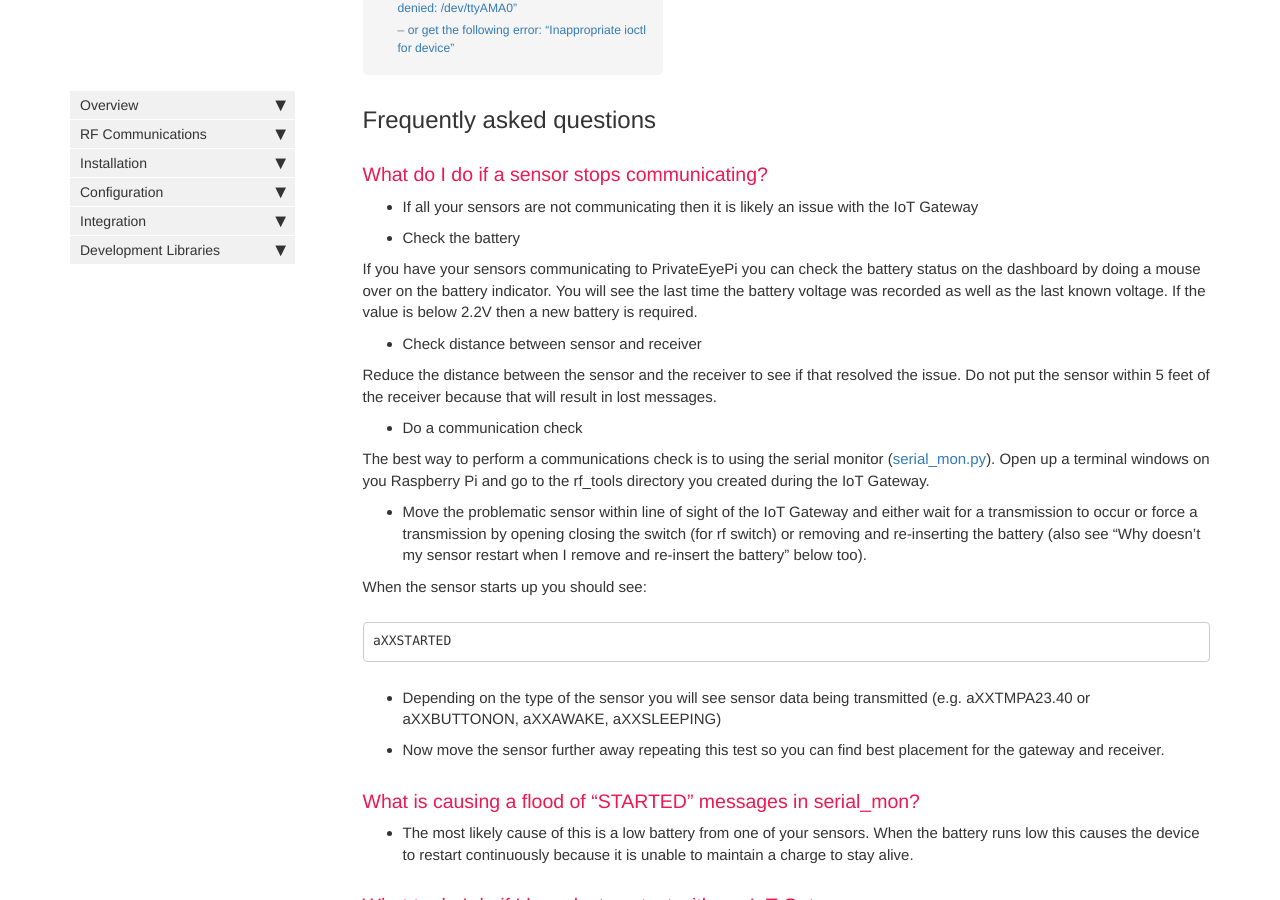
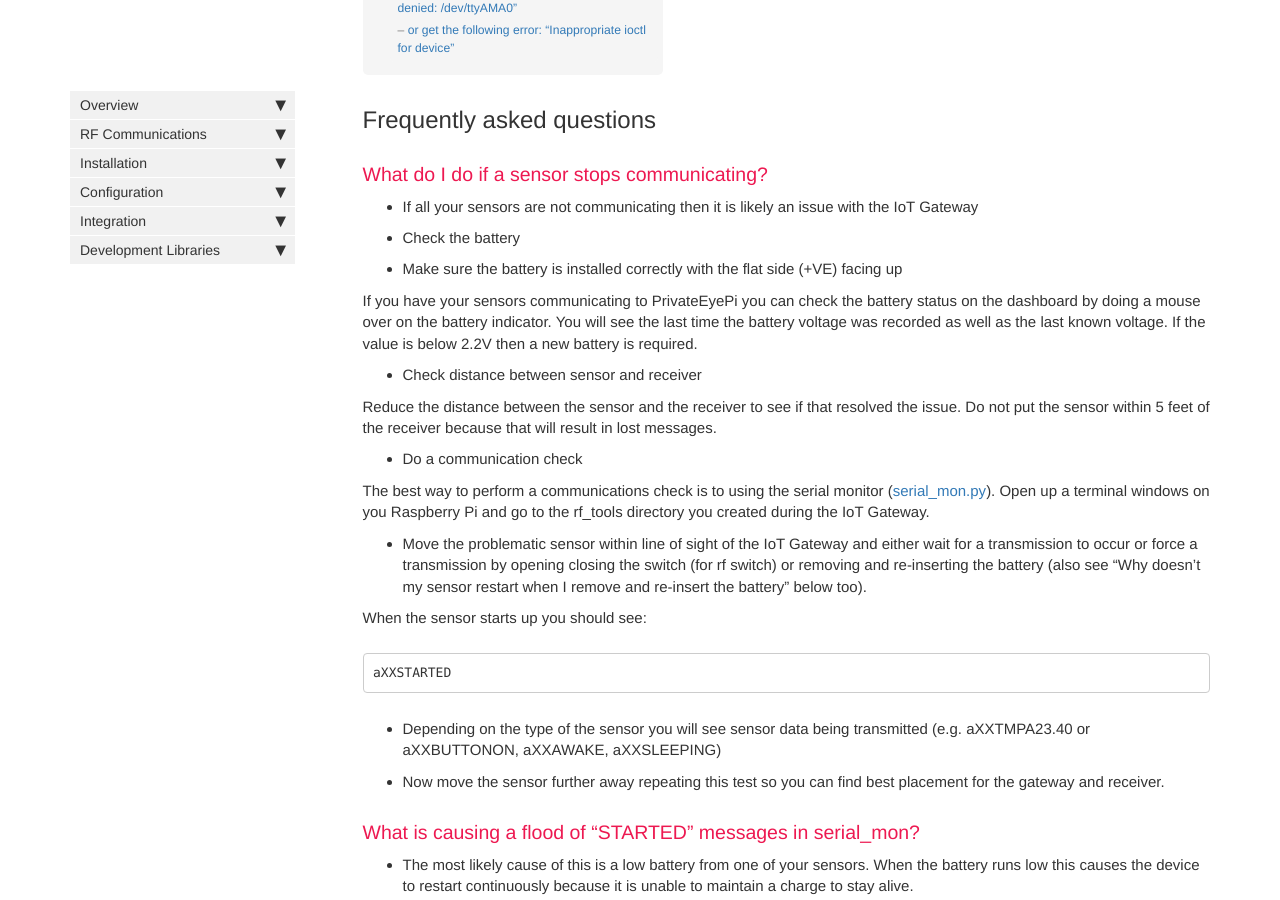
Before and after one commit to JemRF/RF-Documentation, a Jekyll site: the page built from pages/mydoc/faq.md, in a window 1280 px wide and 900 px high, scrolled down 473 px. Built offline with Jekyll 4.4.1, drawn with Linux system fonts in a browser that asks for light colours; comment, search, counter and statistics services are not loaded.

Commit message:
Documentation release

```diff
--- a/pages/mydoc/faq.md
+++ b/pages/mydoc/faq.md
@@ -15,6 +15,8 @@ folder: mydoc
  - If all your sensors are not communicating then it is likely an issue with the IoT Gateway
 
  - Check the battery
+
+ - Make sure the battery is installed correctly with the flat side (+VE) facing up
 
 If you have your sensors communicating to PrivateEyePi you can check the battery status on the dashboard by doing a mouse over on the battery indicator. You will see the last time the battery voltage was recorded as well as the last known voltage. If the value is below 2.2V then a new battery is required.
 
```
Also changed, not shown: pages/mydoc/python_rflib.md (+3 -3 lines).
